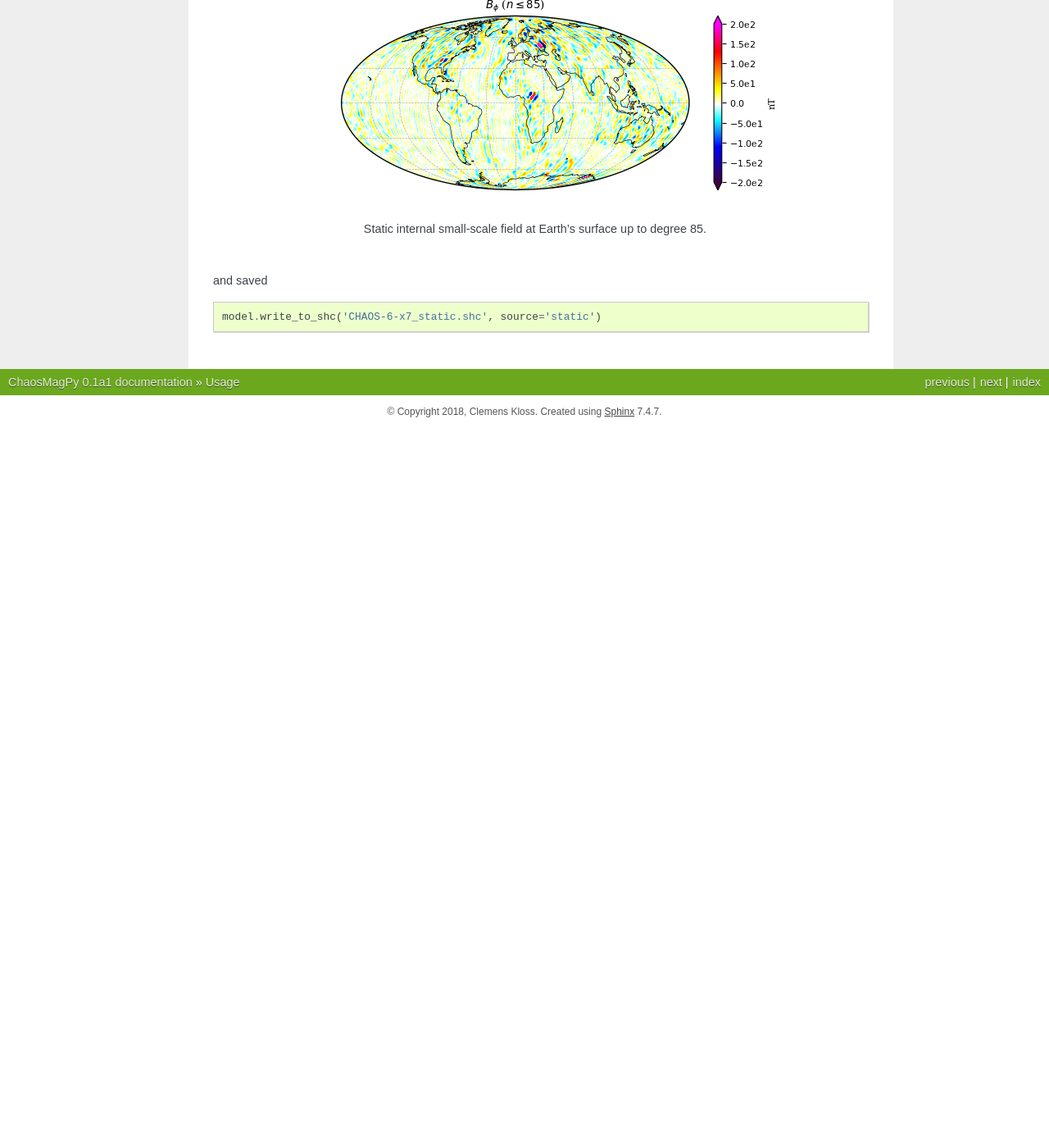
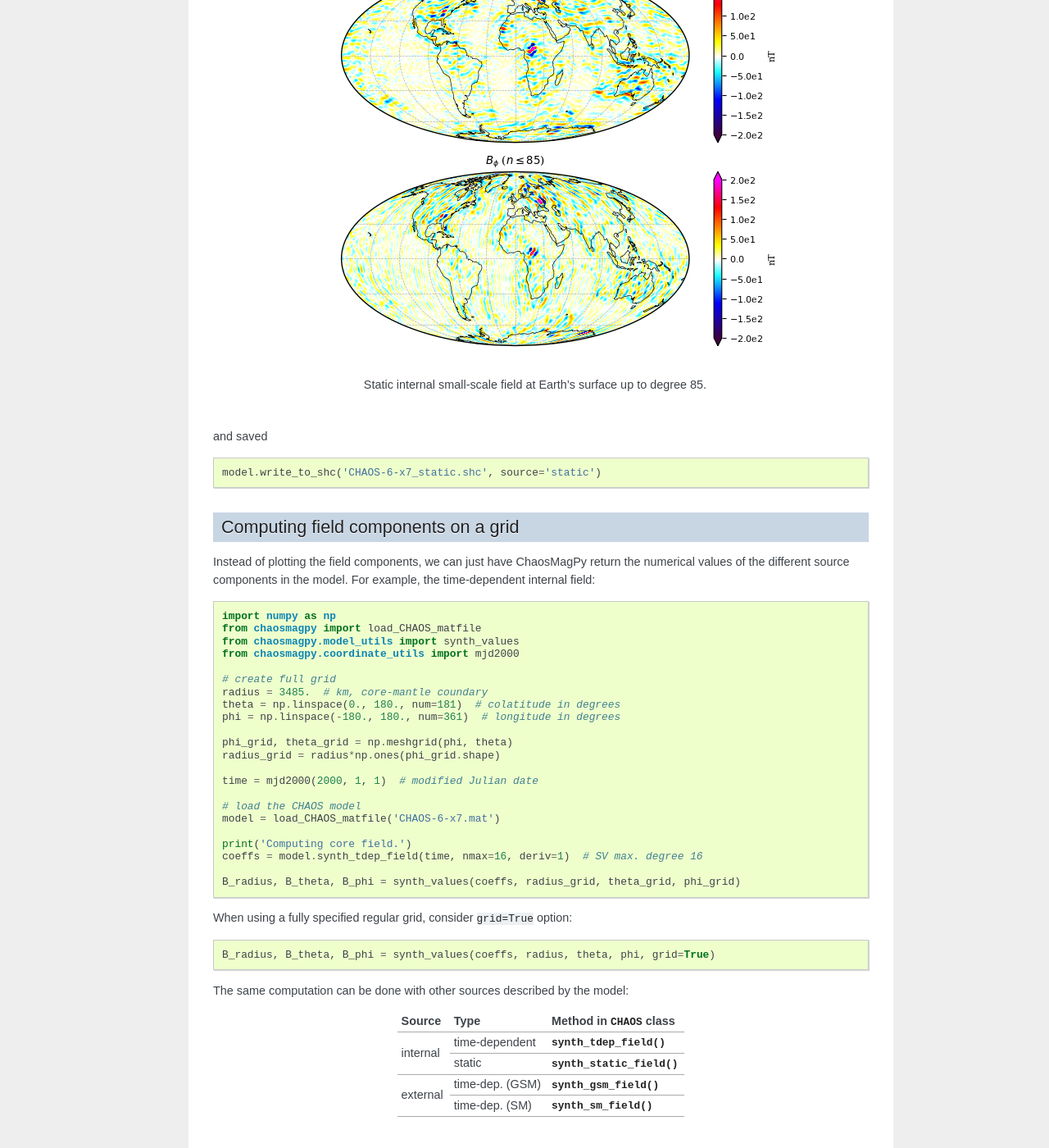
Before and after one commit to ancklo/ChaosMagPy, a Sphinx documentation site: the page built from docs/source/usage.rst, in a window 1280 px wide and 1400 px high, scrolled down 1864 px. Shown: the whole window at 82% size. Built offline with Sphinx 7.4.7, drawn with Linux system fonts in a browser that asks for light colours; before the commit the page ends 2386 px from its top, so only the background shows below that; some of the changed text lies outside the part shown.

Commit message:
Added an example for regular grid computation.

```diff
--- a/docs/source/usage.rst
+++ b/docs/source/usage.rst
@@ -2,7 +2,15 @@ Usage
 =====
 
 Here are some simple examples on how to use the package. This only requires a
-CHAOS model mat-file, e.g. "CHAOS-6-x7.mat" in the current working directory:
+CHAOS model mat-file, e.g. "CHAOS-6-x7.mat" in the current working directory
+which can be downloaded `here <http://www.spacecenter.dk/files/magnetic-models/CHAOS-6/>`_.
+
+Plotting a map of the time-dependent internal field
+---------------------------------------------------
+
+Here, we make a map of the first time-derivative of the time-dependent internal
+part of the model. We will plot it on the surface at 3485 km (core-mantle
+boundary) from the center of Earth and on January 1, 2000:
 
 .. code-block:: python
 
@@ -28,8 +36,11 @@ field in shc-format to a file:
 
    model.write_to_shc('CHAOS-6-x7_tdep.shc', source='tdep')
 
-Similarly, the static internal (i.e. small-scale crustal) field can be plotted
-on a map:
+Plotting a map of the static internal field
+-------------------------------------------
+
+Similarly, the static internal (i.e. small-scale crustal) part of the model can
+be plotted on a map:
 
 .. code-block:: python
 
@@ -45,3 +56,55 @@ and saved
 .. code-block:: python
 
    model.write_to_shc('CHAOS-6-x7_static.shc', source='static')
+
+Computing field components on a grid
+------------------------------------
+
+Instead of plotting the field components, we can just have ChaosMagPy return
+the numerical values of the different source components in the model. For
+example, the time-dependent internal field:
+
+.. code-block:: python
+
+   import numpy as np
+   from chaosmagpy import load_CHAOS_matfile
+   from chaosmagpy.model_utils import synth_values
+   from chaosmagpy.coordinate_utils import mjd2000
+
+   # create full grid
+   radius = 3485.  # km, core-mantle coundary
+   theta = np.linspace(0., 180., num=181)  # colatitude in degrees
+   phi = np.linspace(-180., 180., num=361)  # longitude in degrees
+
+   phi_grid, theta_grid = np.meshgrid(phi, theta)
+   radius_grid = radius*np.ones(phi_grid.shape)
+
+   time = mjd2000(2000, 1, 1)  # modified Julian date
+
+   # load the CHAOS model
+   model = load_CHAOS_matfile('CHAOS-6-x7.mat')
+
+   print('Computing core field.')
+   coeffs = model.synth_tdep_field(time, nmax=16, deriv=1)  # SV max. degree 16
+
+   B_radius, B_theta, B_phi = synth_values(coeffs, radius_grid, theta_grid, phi_grid)
+
+When using a fully specified regular grid, consider ``grid=True`` option:
+
+.. code-block:: python
+
+   B_radius, B_theta, B_phi = synth_values(coeffs, radius, theta, phi, grid=True)
+
+The same computation can be done with other sources described by the model:
+
++----------+-----------------+---------------------------------------------------+
+|  Source  |     Type        | Method in :class:`~.CHAOS` class                  |
++==========+=================+===================================================+
+| internal | time-dependent  | :meth:`~chaos.CHAOS.synth_tdep_field`             |
++          +-----------------+---------------------------------------------------+
+|          | static          | :meth:`~chaos.CHAOS.synth_static_field`           |
++----------+-----------------+---------------------------------------------------+
+| external | time-dep. (GSM) | :meth:`~.CHAOS.synth_gsm_field`                   |
++          +-----------------+---------------------------------------------------+
+|          | time-dep. (SM)  | :meth:`~.CHAOS.synth_sm_field`                    |
++----------+-----------------+---------------------------------------------------+
```
